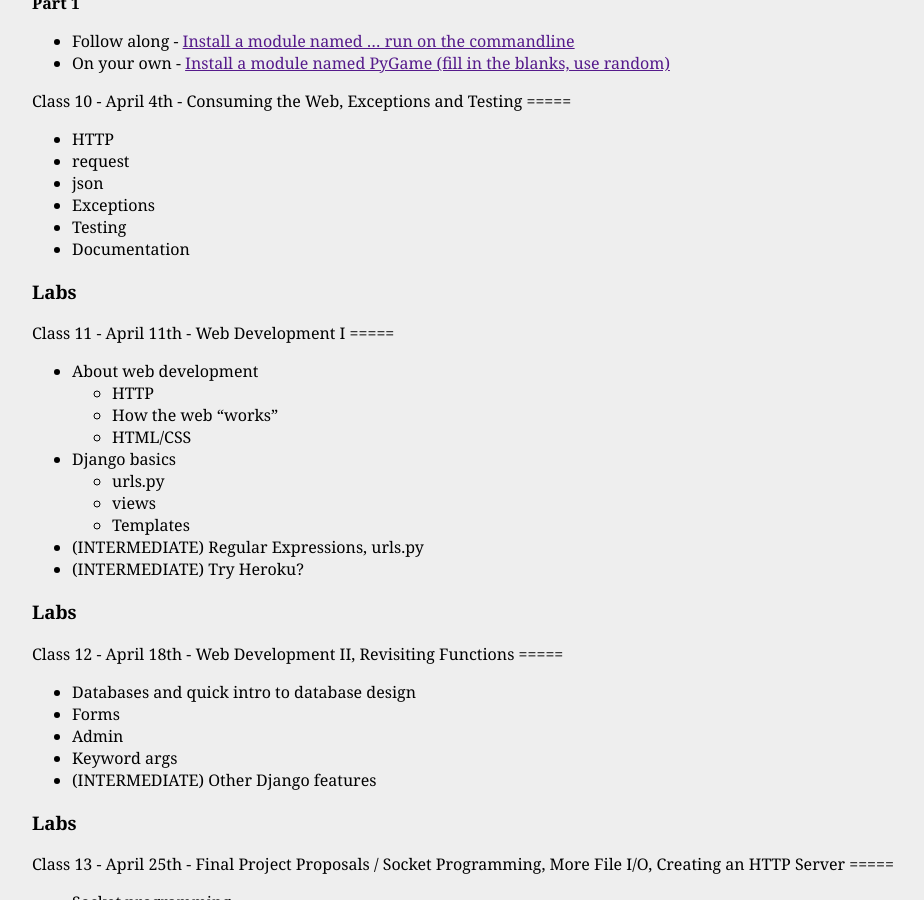
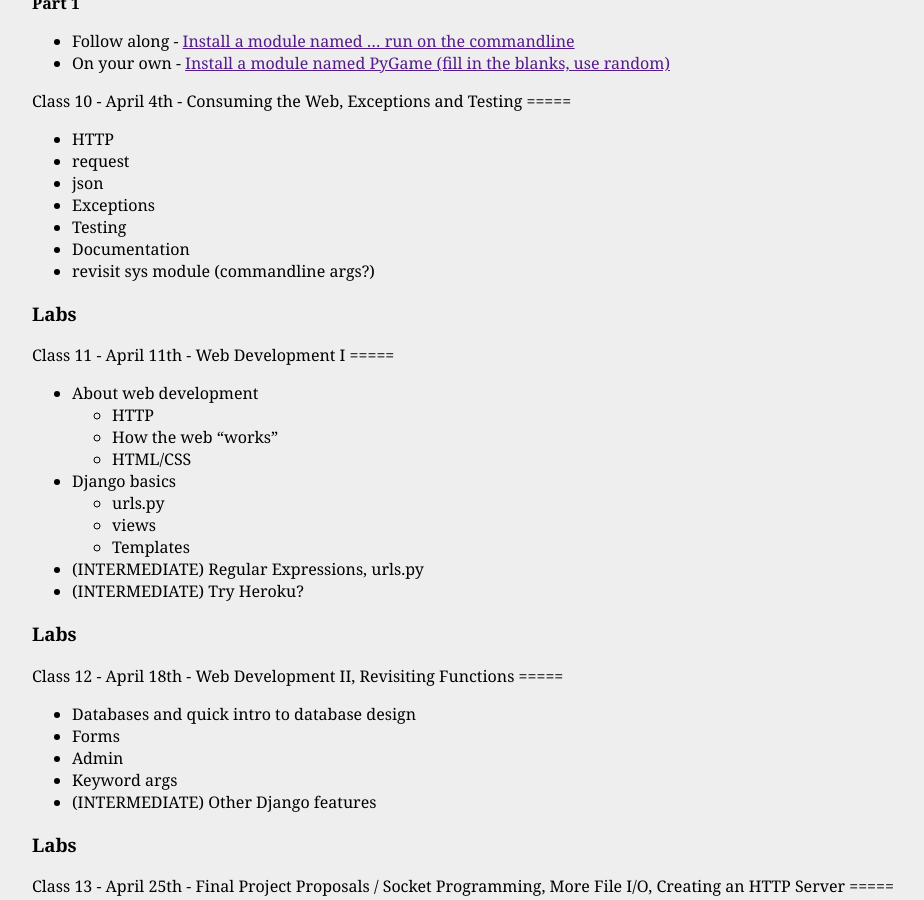
Before and after one commit to jversoza/MTEC2002, a Jekyll site: the page built from syllabus.markdown, in a window 1280 px wide and 900 px high, scrolled down 7803 px. Shown: the whole window, without its empty margins (128-1052 px from the left). Built offline with Jekyll 4.4.1, drawn with Linux system fonts in a browser that asks for light colours.

Commit message:
added sys module to class 10

```diff
--- a/syllabus.markdown
+++ b/syllabus.markdown
@@ -353,6 +353,7 @@
 * Exceptions
 * Testing
 * Documentation
+* revisit sys module (commandline args?)
 
 <a class="labs10" id="labs10"></a>
 ###Labs
```
